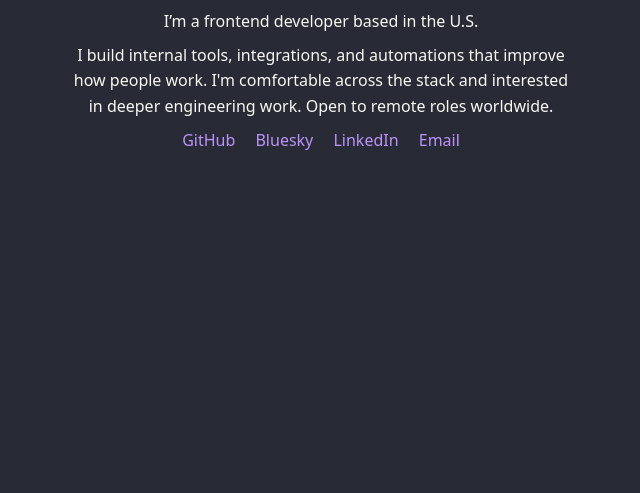
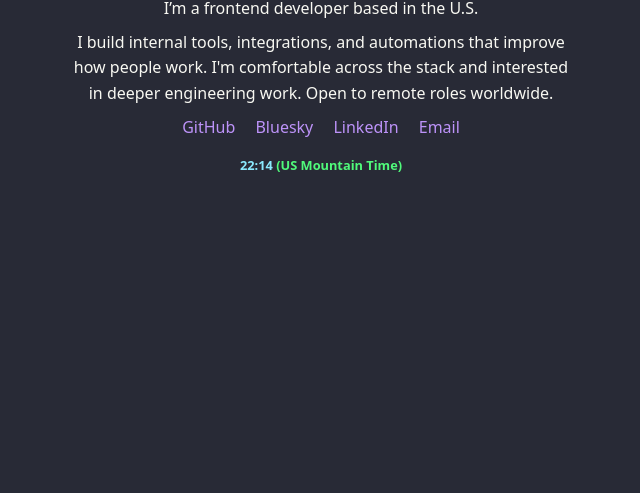
Before and after one commit to kirecodes/kirecodes.github.io, a plain HTML site: page index.html in a window 1280 px wide. Shown: the part 307-800 px from the top of the page, without its empty margins (319-959 px from the left). Drawn offline with Linux system fonts and the light colour scheme.

Commit message:
edit email, styles, and add local time

```diff
--- a/css/style.css
+++ b/css/style.css
@@ -46,3 +46,16 @@ a:hover {
 	color: var(--drac-pink);
 	text-decoration: underline;
 }
+
+.clock {
+	margin-top: 1rem;
+	font-size: 0.8rem;
+	color: var(--drac-cyan);
+}
+.clock span {
+	font-weight: bold;
+}
+.clock span::after {
+	content: " (US Mountain Time)";
+	color: var(--drac-green);
+}
--- a/index.html
+++ b/index.html
@@ -20,8 +20,10 @@
 				<a href="https://github.com/kirecodes" target="_blank">GitHub</a>
 				<a href="https://bsky.app/profile/kgo.lol" target="_blank">Bluesky</a>
 				<a href="https://linkedin.com/in/kirenia" target="_blank">LinkedIn</a>
-				<a href="mailto:hi@kire.codes">Email</a>
+				<a href="mailto:kirecodes@gmail.com">Email</a>
 			</p>
+			<div class="clock"><span id="clock"></span></div>
 		</main>
+		<script src="js/main.js"></script>
 	</body>
 </html>
```
